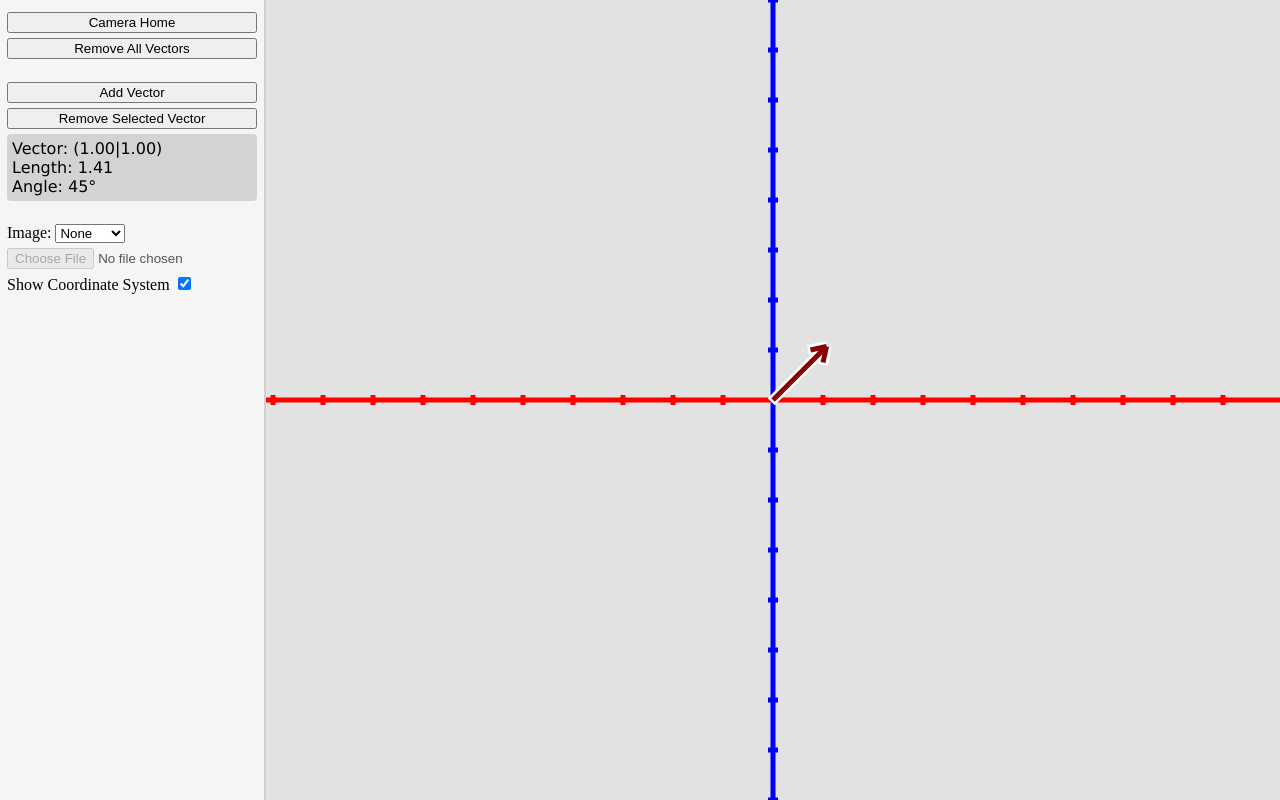
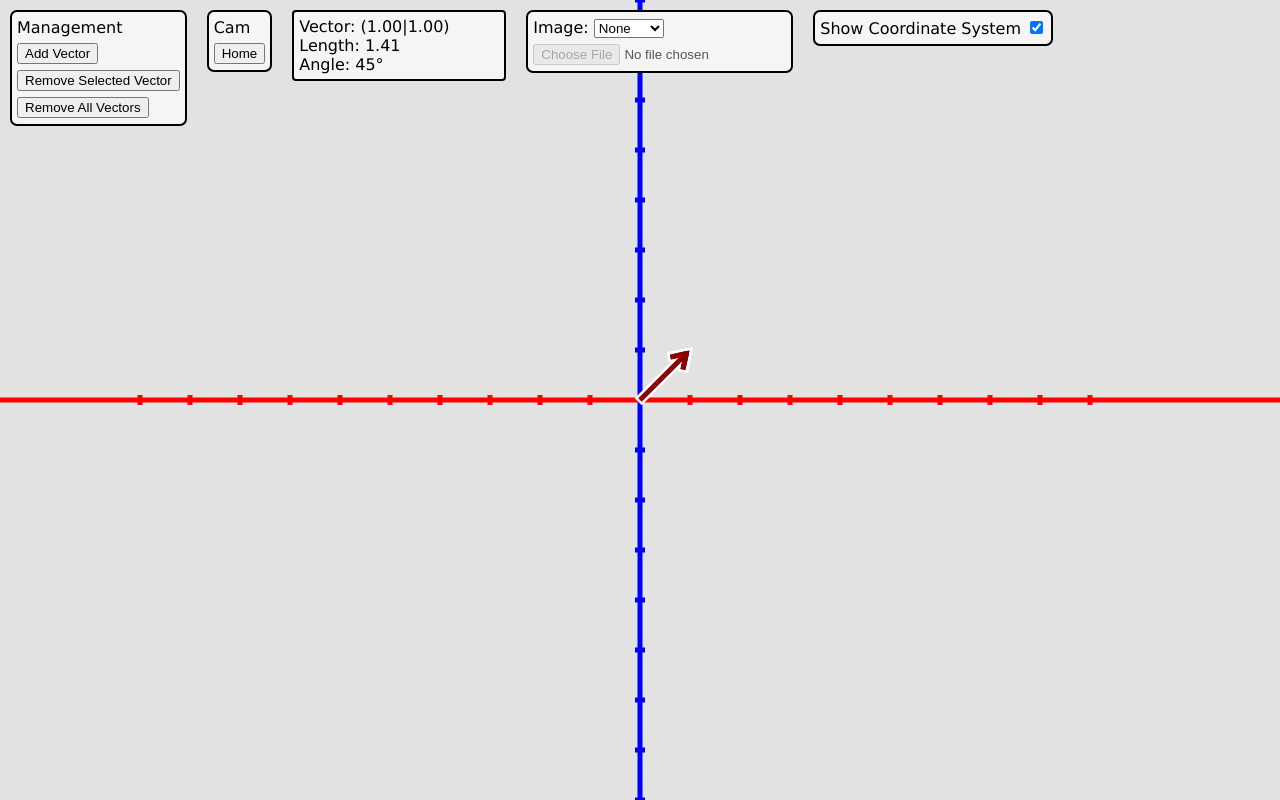
Before and after one commit to WeiseSchokolade/WeiseSchokolade.github.io, a plain HTML site: page vector/index.html in a window 1280 px wide. Both pictures are taken after a click on the button "Add Vector". Drawn offline with Linux system fonts and the light colour scheme.

Commit message:
Updates to vector

```diff
--- a/games/rrswjs.js
+++ b/games/rrswjs.js
@@ -105,6 +105,44 @@ export class Graph {
 		this.ctx.beginPath();
 		this.ctx.fillStyle = color;
 		this.ctx.fillRect(this.convSX(x0), this.convSY(y0), this.convSW(x1 - x0), this.convSH(y1 - y0));
+		this.ctx.fill();
+	}
+
+	drawTriangle(x0, y0, x1, y1, x2, y2, color) {
+		this.ctx.strokeStyle = color;
+		this.ctx.beginPath();
+		let triangle = {
+			x0: this.convSX(x0),
+			y0: this.convSY(y0),
+			x1: this.convSX(x1),
+			y1: this.convSY(y1),
+			x2: this.convSX(x2),
+			y2: this.convSY(y2)
+		}
+		this.ctx.moveTo(triangle.x0, triangle.y0);
+		this.ctx.lineTo(triangle.x1, triangle.y1);
+		this.ctx.lineTo(triangle.x2, triangle.y2);
+		this.ctx.lineTo(triangle.x0, triangle.y0);
+		this.ctx.closePath();
+		this.ctx.stroke();
+	}
+
+	fillTriangle(x0, y0, x1, y1, x2, y2, color) {
+		this.ctx.fillStyle = color;
+		this.ctx.beginPath();
+		let triangle = {
+			x0: this.convSX(x0),
+			y0: this.convSY(y0),
+			x1: this.convSX(x1),
+			y1: this.convSY(y1),
+			x2: this.convSX(x2),
+			y2: this.convSY(y2)
+		}
+		this.ctx.moveTo(triangle.x0, triangle.y0);
+		this.ctx.lineTo(triangle.x1, triangle.y1);
+		this.ctx.lineTo(triangle.x2, triangle.y2);
+		this.ctx.lineTo(triangle.x0, triangle.y0);
+		this.ctx.closePath();
 		this.ctx.fill();
 	}
 
@@ -247,7 +285,6 @@ export class Mouse {
 		this.screenY = (point.clientY - this.canvas.getBoundingClientRect().top);
 		this.x = this.graph.convBackFromSX(this.screenX);
 		this.y = this.graph.convBackFromSY(this.screenY);
-
 	}
 	wasRecentlyPressed() {
 		return this.recentlyPressed;
--- a/vector/index.html
+++ b/vector/index.html
@@ -1,36 +1,46 @@
 <!DOCTYPE html>
 <html lang="en">
+
 <head>
     <meta charset="UTF-8">
     <meta name="viewport" content="width=device-width, initial-scale=1.0">
     <title>Vector</title>
     <link rel="stylesheet" href="style.css">
 </head>
+
 <body>
     <div class="container">
+        <div class="toolcontainer">
             <div class="toolbox">
-            <button class="item" id="cameraHomeButton">Camera Home</button>
-            <button class="item" id="wipeButton">Remove All Vectors</button>
-            <br class="item">
-            <button class="item" id="addButton">Add Vector</button>
-            <button class="item" id="removeSelectedButton">Remove Selected Vector</button>
-            <div class="item info" id="infoContainer">
+                <ul class="item">
+                    <li>Management</li>
+                    <li><button id="addButton">Add Vector</button></li>
+                    <li><button id="removeSelectedButton">Remove Selected Vector</button></li>
+                    <li><button id="wipeButton">Remove All Vectors</button></li>
+                </ul>
+                <ul class="item">
+                    <li>Cam</li>
+                    <li><button id="cameraHomeButton">Home</button></li>
+                </ul>
+                <div class="item info" style="min-width: 200px;" id="infoContainer">
                     <div id="vectorInfo">
                     </div>
                 </div>
-            <br class="item">
-            <div class="item">
-                <span>Image: </span>
+                <ul class="item">
+                    <li><span>Image: </span>
                     <select id="imageSelect">
                         <option value="none">None</option>
                         <option value="custom">Upload</option>
                         <option value="looping">Looping</option>
-                </select>
-            </div>
-            <input class="item" type="file" id="uploadImageInput" accept="image/*"/>
-            <div class="item">
-                <span>Show Coordinate System</span>
-                <input id="showCosysInput" type="checkbox" checked="true"/>
+                    </select></li>
+                    <li><input type="file" id="uploadImageInput" accept="image/*"/></li>
+                </ul>
+                <ul class="item">
+                    <li>
+                        <label for="showCosysInput">Show Coordinate System</label>
+                        <input id="showCosysInput" type="checkbox" checked="true" />
+                    </li>
+                </ul>
             </div>
         </div>
         <div id="canvasContainer" class="canvasContainer">
@@ -39,4 +49,5 @@
     </div>
     <script type="module" src="main.js"></script>
 </body>
+
 </html>
--- a/vector/main.js
+++ b/vector/main.js
@@ -69,6 +69,7 @@ function isOnLine(p, l1, l2) {
 }
 
 window.addEventListener("resize", resize);
+canvas.addEventListener("resize", resize);
 resize();
 
 class VectorVisual {
@@ -93,21 +94,52 @@ class VectorVisual {
     }
 
     draw(g) {
+        let topX = this.vecTop.x - this.vector.normalise().mulScalar(0.2).x;
+        let topY = this.vecTop.y - this.vector.normalise().mulScalar(0.2).y;
 
-        let x = this.vecTop.x + this.normalisedVector.x * 0.1;
-        let y = this.vecTop.y + this.normalisedVector.y * 0.1;
+        let x = topX + this.normalisedVector.x * 0.1;
+        let y = topY + this.normalisedVector.y * 0.1;
         if (this.selected) {
-            g.drawLine(this.pos.x - this.normalisedVector.x * 0.05, this.pos.y - this.normalisedVector.y * 0.05, this.pos.x + this.vector.x, this.pos.y + this.vector.y, "white", 0.2);
+            g.drawLine(this.pos.x - this.normalisedVector.x * 0.05, this.pos.y - this.normalisedVector.y * 0.05, topX, topY, "white", 0.2);
 
-            g.drawLine(x, y, this.vecTop.x + this.leftVec.x * 1.2, this.vecTop.y + this.leftVec.y * 1.2, "white");
-            g.drawLine(x, y, this.vecTop.x + this.rightVec.x * 1.2, this.vecTop.y + this.rightVec.y * 1.2, "white");
+            g.drawLine(x, y, topX + this.leftVec.x * 1.2, topY + this.leftVec.y * 1.2, "white");
+            g.drawLine(x, y, topX + this.rightVec.x * 1.2, topY + this.rightVec.y * 1.2, "white");
+
+		    let triangle = {
+			    x0: g.convSX(topX + this.leftVec.x * 1.2),
+			    y0: g.convSY(topY + this.leftVec.y * 1.2),
+			    x1: g.convSX(x),
+			    y1: g.convSY(y),
+			    x2: g.convSX(topX + this.rightVec.x * 1.2),
+			    y2: g.convSY(topY + this.rightVec.y * 1.2)
+		    }
+            g.ctx.beginPath();
+
+		    g.ctx.moveTo(triangle.x0, triangle.y0);
+		    g.ctx.lineTo(triangle.x1, triangle.y1);
+		    g.ctx.lineTo(triangle.x2, triangle.y2);
+		    g.ctx.stroke();
         }
 
-        g.drawLine(this.pos.x, this.pos.y, this.pos.x + this.vector.x + this.normalisedVector.x * 0.1, this.pos.y + this.vector.y + this.normalisedVector.y * 0.1, this.color, 0.1);
+        g.drawLine(this.pos.x, this.pos.y, topX + this.normalisedVector.x * 0.1, topY + this.normalisedVector.y * 0.1, this.color, 0.1);
 
-        g.drawLine(x, y, this.vecTop.x + this.leftVec.x, this.vecTop.y + this.leftVec.y, this.color);
-        g.drawLine(x, y, this.vecTop.x + this.rightVec.x, this.vecTop.y + this.rightVec.y, this.color);
+        g.drawLine(x, y, topX + this.leftVec.x, topY + this.leftVec.y, this.color);
+        g.drawLine(x, y, topX + this.rightVec.x, topY + this.rightVec.y, this.color);
 
+		let triangle = {
+			x0: g.convSX(topX + this.leftVec.x),
+			y0: g.convSY(topY + this.leftVec.y),
+			x1: g.convSX(x),
+			y1: g.convSY(y),
+			x2: g.convSX(topX + this.rightVec.x),
+			y2: g.convSY(topY + this.rightVec.y)
+		}
+        g.ctx.beginPath();
+
+		g.ctx.moveTo(triangle.x0, triangle.y0);
+		g.ctx.lineTo(triangle.x1, triangle.y1);
+		g.ctx.lineTo(triangle.x2, triangle.y2);
+		g.ctx.stroke();
     }
 
     topTouched(x, y, radius) {
@@ -171,28 +203,28 @@ class Render extends Renderer {
             this.camera.x = 0;
             this.camera.y = 0;
             this.camera.zoom = 50;
-        }
+        };
         wipeButton.onclick = () => {
             this.vectors = [];
             this.setMovingVector(null);
-        }
+        };
         imageSelector.onchange = () => {
             this.selectImage(imageSelector.value);
-        }
+        };
         uploadImageInput.onchange = () => {
             this.loadSelectedImage();
-        }
+        };
         addButton.onclick = () => {
             let newVec = new VectorVisual(new Vector(0, 0), new Vector(1, 1));
             this.vectors.push(newVec);
             this.setMovingVector(newVec);
-        }
+        };
         removeSelectedButton.onclick = () => {
             this.movingVector.removed = true;
-        }
+        };
         showCosysInput.onclick = () => {
             rrs.renderCosys = showCosysInput.checked;
-        }
+        };
         rrs.renderCosys = showCosysInput.checked;
 
         this.loadData();
@@ -317,6 +349,12 @@ class Render extends Renderer {
         this.vectors.forEach((vector) => {
             vector.draw(graph);
         })
+        /*
+        graph.ctx.beginPath();
+        graph.ctx.strokeStyle = "blue";
+        graph.ctx.arc(graph.convSX(this.mouse.x), graph.convSY(this.mouse.y), 1, 0, 2 * Math.PI);
+        graph.ctx.stroke();
+        */
     }
 
     setMovingVector(vector) {
--- a/vector/physics.js
+++ b/vector/physics.js
@@ -17,7 +17,7 @@ export class Vector {
     }
 
     subtract(v) {
-        return new Vector(v.x - this.x, v.y - this.y);
+        return new Vector(this.x - v.x, this.y - v.y);
     }
 
     mulScalar(s) {
--- a/vector/style.css
+++ b/vector/style.css
@@ -5,23 +5,39 @@ html, body {
 }
 
 .container {
-    display: flex;
     height: 100%;
 }
 
+.toolcontainer {
+    position: absolute;
+    width: fit-content
+}
+
 .toolbox {
-    min-width: 250px;
-    max-width: 25%;
-    padding: 7px;
-    background-color: whitesmoke;
+    /*background-color: whitesmoke;
     border-right: solid 2px rgb(207, 207, 207);
+    border-bottom: solid 2px rgb(207, 207, 207);*/
     display: flex;
-    align-items: top;
-    flex-direction: column;
+    flex-flow: wrap;
+    align-content: baseline;
 }
 
 .toolbox .item {
-    margin-top: 5px;
+    width: max-content;
+    height: max-content;
+    margin: 10px;
+    background-color: whitesmoke;
+    border: solid 2px black;
+    border-radius: 7px;
+    padding: 3px;
+    list-style: none;
+    align-items: center;
+    font-family: Verdana, Geneva, Tahoma, sans-serif;
+    user-select: none;
+}
+
+.toolbox .item li {
+    padding: 3px 2px 3px 2px;
 }
 
 .toolbox br {
@@ -29,10 +45,9 @@ html, body {
 }
 
 .toolbox .info {
-    background-color:lightgray;
     border-radius: 4px;
     padding: 5px;
-    font-family: Verdana, Geneva, Tahoma, sans-serif;
+    user-select: auto;
 }
 
 .canvasContainer {
```
Lines whose indentation alone changed are shown as unchanged.
